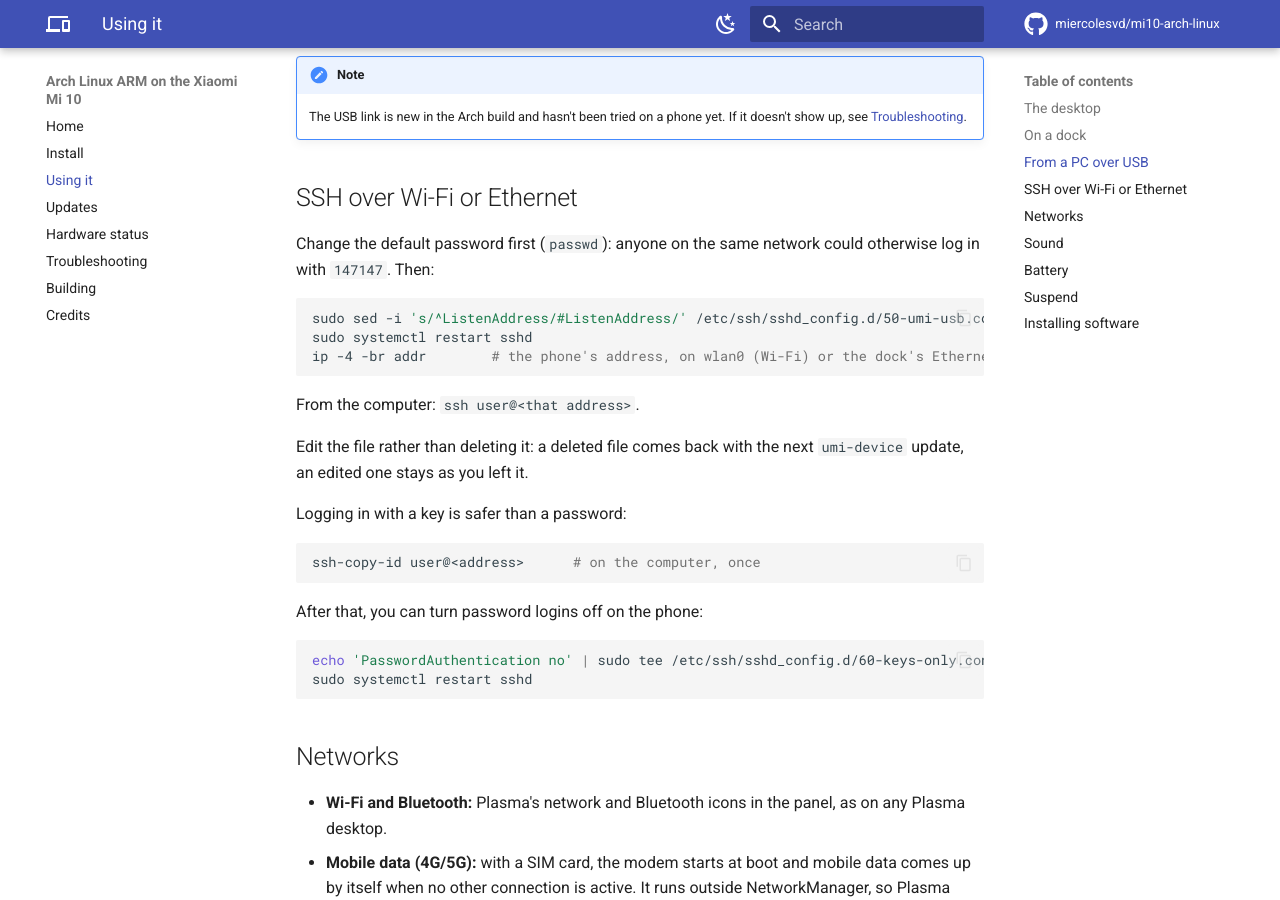
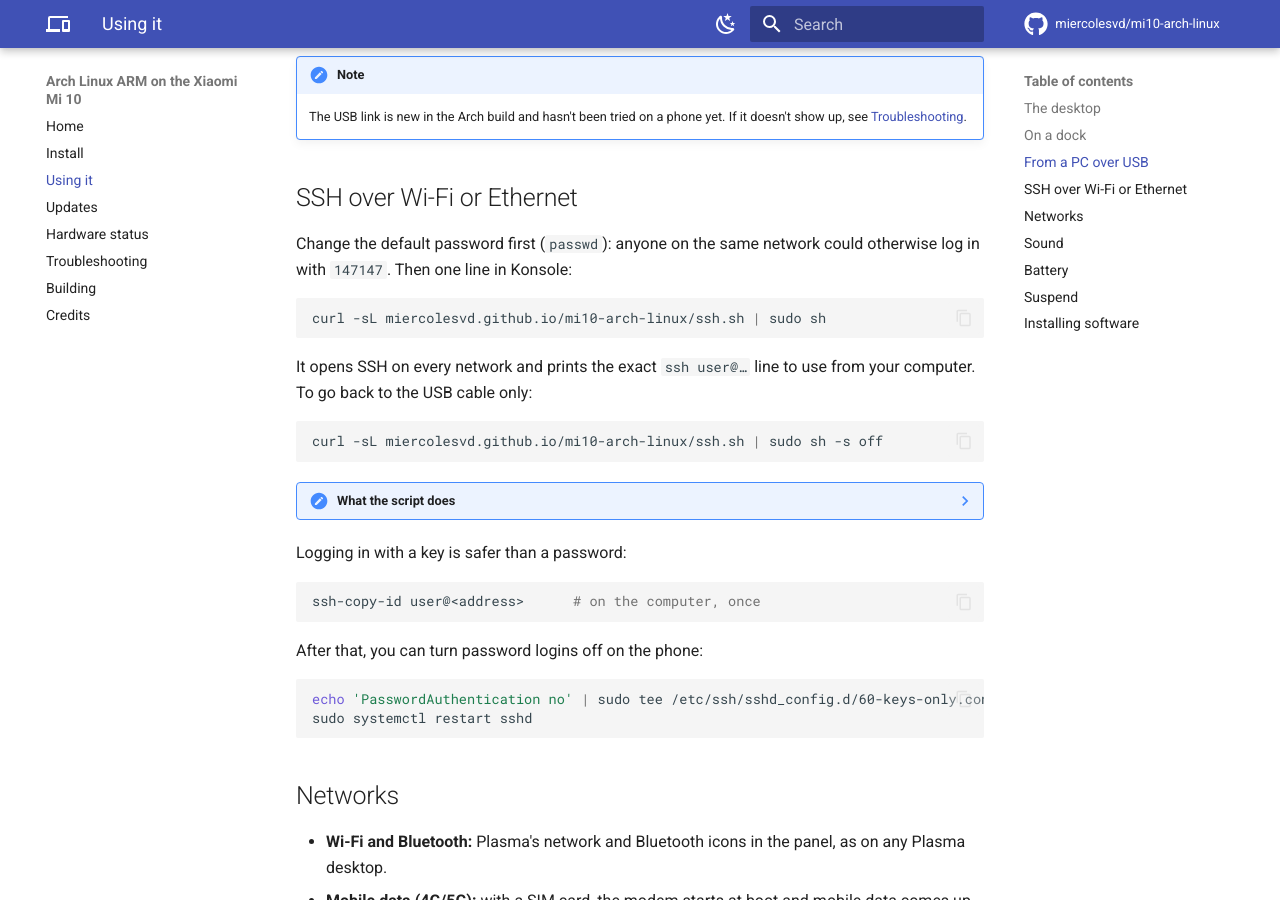
Before and after one commit to miercolesvd/mi10-arch-linux, an MkDocs documentation site: the page built from docs/using.md, in a window 1280 px wide and 900 px high, scrolled down 1420 px. Built offline with MkDocs 1.6.1 and Material for MkDocs 9.7.7, drawn with Linux system fonts in a browser that asks for light colours; comment, search, counter and statistics services are not loaded.

Commit message:
docs: one-line script to open SSH on every network

````diff
--- a/docs/using.md
+++ b/docs/using.md
@@ -53,18 +53,25 @@ change that).
 ## SSH over Wi-Fi or Ethernet
 
 Change the default password first (`passwd`): anyone on the same network
-could otherwise log in with `147147`. Then:
+could otherwise log in with `147147`. Then one line in Konsole:
 
 ```sh
-sudo sed -i 's/^ListenAddress/#ListenAddress/' /etc/ssh/sshd_config.d/50-umi-usb.conf
-sudo systemctl restart sshd
-ip -4 -br addr        # the phone's address, on wlan0 (Wi-Fi) or the dock's Ethernet
+curl -sL miercolesvd.github.io/mi10-arch-linux/ssh.sh | sudo sh
 ```
 
-From the computer: `ssh user@<that address>`.
+It opens SSH on every network and prints the exact `ssh user@…` line to use
+from your computer. To go back to the USB cable only:
 
-Edit the file rather than deleting it: a deleted file comes back with the next
-`umi-device` update, an edited one stays as you left it.
+```sh
+curl -sL miercolesvd.github.io/mi10-arch-linux/ssh.sh | sudo sh -s off
+```
+
+??? note "What the script does"
+
+    It comments out the `ListenAddress` line in
+    `/etc/ssh/sshd_config.d/50-umi-usb.conf` and restarts `sshd`
+    ([read it](ssh.sh)). An edited file stays as you left it through
+    updates; a deleted one would come back with the next `umi-device` update.
 
 Logging in with a key is safer than a password:
 
````
Also changed, not shown: 1 other file.
